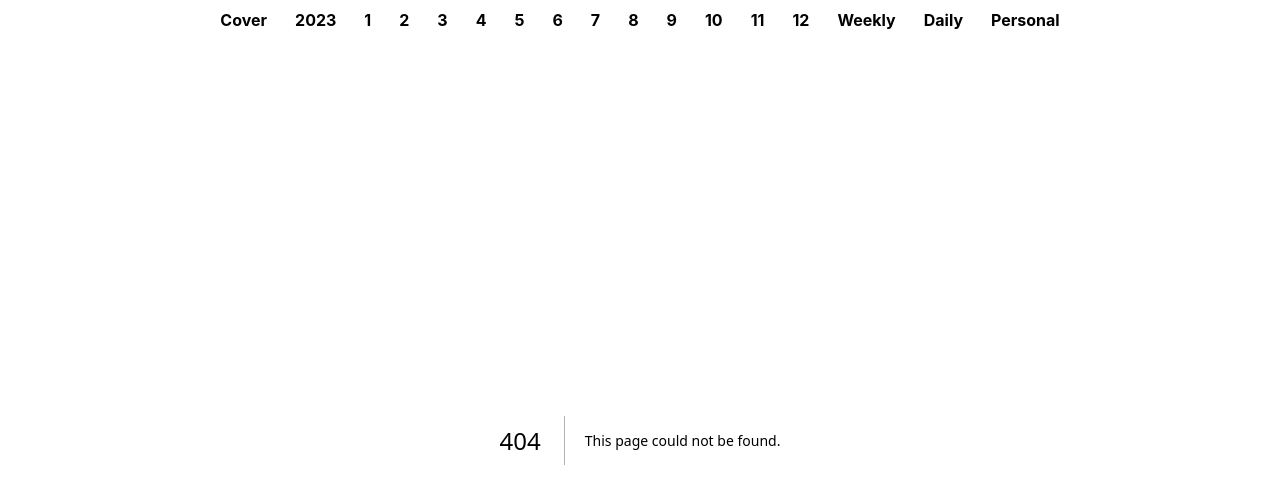
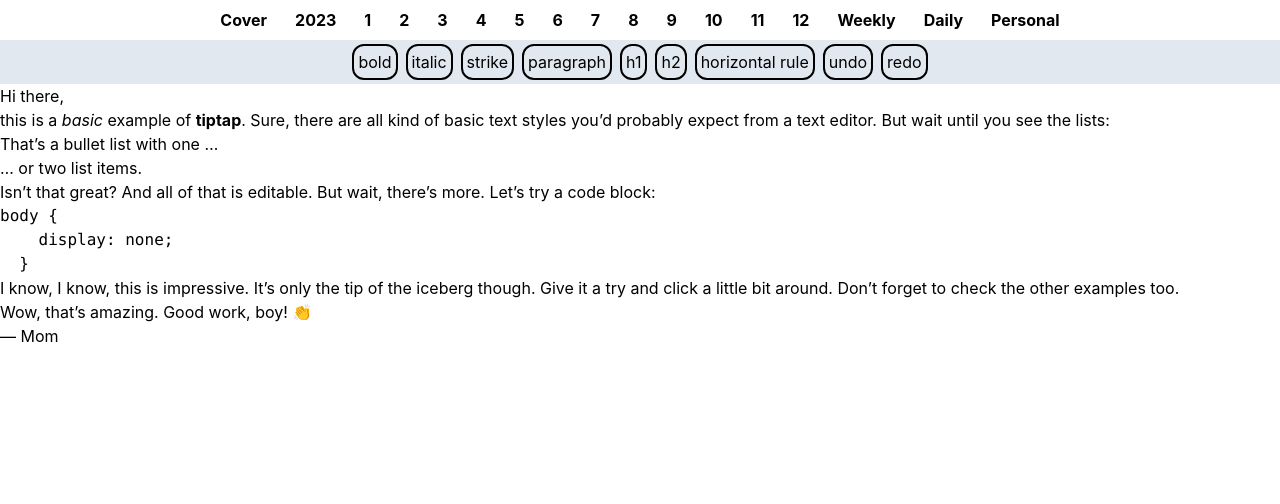
Before and after one commit to imfreeman1/diary-front, a Next.js app in the folder diary/: page /Components/Tiptap/Tiptap in a window 1280 px wide. Before the commit this address had no page. Shown: the top 504 px of the page. Built offline with nearby package versions, Linux system fonts and the light colour scheme.

Commit message:
- Feture : Tiptap daily 페이지의 글 작성을 tiptap 에디터를 이용해 간단한 기능 여부 확인

```diff
--- /dev/null
+++ b/diary/src/pages/Components/Tiptap/MenuBar.jsx
@@ -0,0 +1,83 @@
+import React from 'react'
+import MenuBarButton from './MenuBarButton';
+
+const MenuBar = ({ editor }) => {
+  if (!editor) {
+    return null
+  }
+
+  return (
+    <>
+      <MenuBarButton
+        onClick={() => editor.chain().focus().toggleBold().run()}
+        disabled={
+          !editor.can()
+            .chain()
+            .focus()
+            .toggleBold()
+            .run()
+        }
+        className={editor.isActive('bold') ? 'is-active' : ''}
+        content="bold" />
+      <MenuBarButton
+        onClick={() => editor.chain().focus().toggleItalic().run()}
+        disabled={
+          !editor.can()
+            .chain()
+            .focus()
+            .toggleItalic()
+            .run()
+        }
+        className={editor.isActive('italic') ? 'is-active' : ''}
+        content="italic" />
+      <MenuBarButton
+        onClick={() => editor.chain().focus().toggleStrike().run()}
+        disabled={
+          !editor.can()
+            .chain()
+            .focus()
+            .toggleStrike()
+            .run()
+        }
+        className={editor.isActive('strike') ? 'is-active' : ''}
+        content="strike" />
+      <MenuBarButton
+        onClick={() => editor.chain().focus().setParagraph().run()}
+        className={editor.isActive('paragraph') ? 'is-active' : ''}
+        content="paragraph" />
+      <MenuBarButton
+        onClick={() => editor.chain().focus().toggleHeading({ level: 1 }).run()}
+        className={editor.isActive('heading', { level: 1 }) ? 'is-active' : ''}
+        content="h1" />
+      <MenuBarButton
+        onClick={() => editor.chain().focus().toggleHeading({ level: 2 }).run()}
+        className={editor.isActive('heading', { level: 2 }) ? 'is-active' : ''}
+        content="h2" />
+      <MenuBarButton
+        onClick={() => editor.chain().focus().setHorizontalRule().run()}
+        content="horizontal rule" />
+      <MenuBarButton
+                onClick={() => editor.chain().focus().undo().run()}
+                disabled={
+                  !editor.can()
+                    .chain()
+                    .focus()
+                    .undo()
+                    .run()
+                }
+        content="undo" />
+      <MenuBarButton
+        onClick={() => editor.chain().focus().redo().run()}
+        disabled={
+          !editor.can()
+            .chain()
+            .focus()
+            .redo()
+            .run()
+        }
+        content="redo" />
+    </>
+  )
+}
+
+export default MenuBar;
--- /dev/null
+++ b/diary/src/pages/Components/Tiptap/MenuBarButton.jsx
@@ -0,0 +1,14 @@
+import React from 'react'
+
+const MenuBarButton = ({onClick, disabled, className, content}) => {
+  return (
+    <button
+    onClick={()=>onClick()}
+    disabled={disabled}
+    className={`p-1 m-1 rounded-xl border-2 border-black hover:bg-slate-200 ${className}`}>
+    {content}
+  </button>
+  )
+}
+
+export default MenuBarButton
--- /dev/null
+++ b/diary/src/pages/Components/Tiptap/Tiptap.jsx
@@ -0,0 +1,51 @@
+import { useEditor, EditorContent } from '@tiptap/react'
+import StarterKit from '@tiptap/starter-kit'
+import MenuBar from './MenuBar'
+
+const Tiptap = () => {
+    const editor = useEditor({
+      extensions: [
+        StarterKit,
+      ],
+      content: `
+        <h2>
+          Hi there,
+        </h2>
+        <p>
+          this is a <em>basic</em> example of <strong>tiptap</strong>. Sure, there are all kind of basic text styles you’d probably expect from a text editor. But wait until you see the lists:
+        </p>
+        <ul>
+          <li>
+            That’s a bullet list with one …
+          </li>
+          <li>
+            … or two list items.
+          </li>
+        </ul>
+        <p>
+          Isn’t that great? And all of that is editable. But wait, there’s more. Let’s try a code block:
+        </p>
+        <pre><code class="language-css">body {
+    display: none;
+  }</code></pre>
+        <p>
+          I know, I know, this is impressive. It’s only the tip of the iceberg though. Give it a try and click a little bit around. Don’t forget to check the other examples too.
+        </p>
+        <blockquote>
+          Wow, that’s amazing. Good work, boy! 👏
+          <br />
+          — Mom
+        </blockquote>
+      `,
+    })
+
+    return (
+      <div>
+        <div className="bg-slate-200 text-center">
+          <MenuBar editor={editor} />
+        </div>
+        <EditorContent editor={editor} />
+      </div>
+    )
+  }
+export default Tiptap
```
